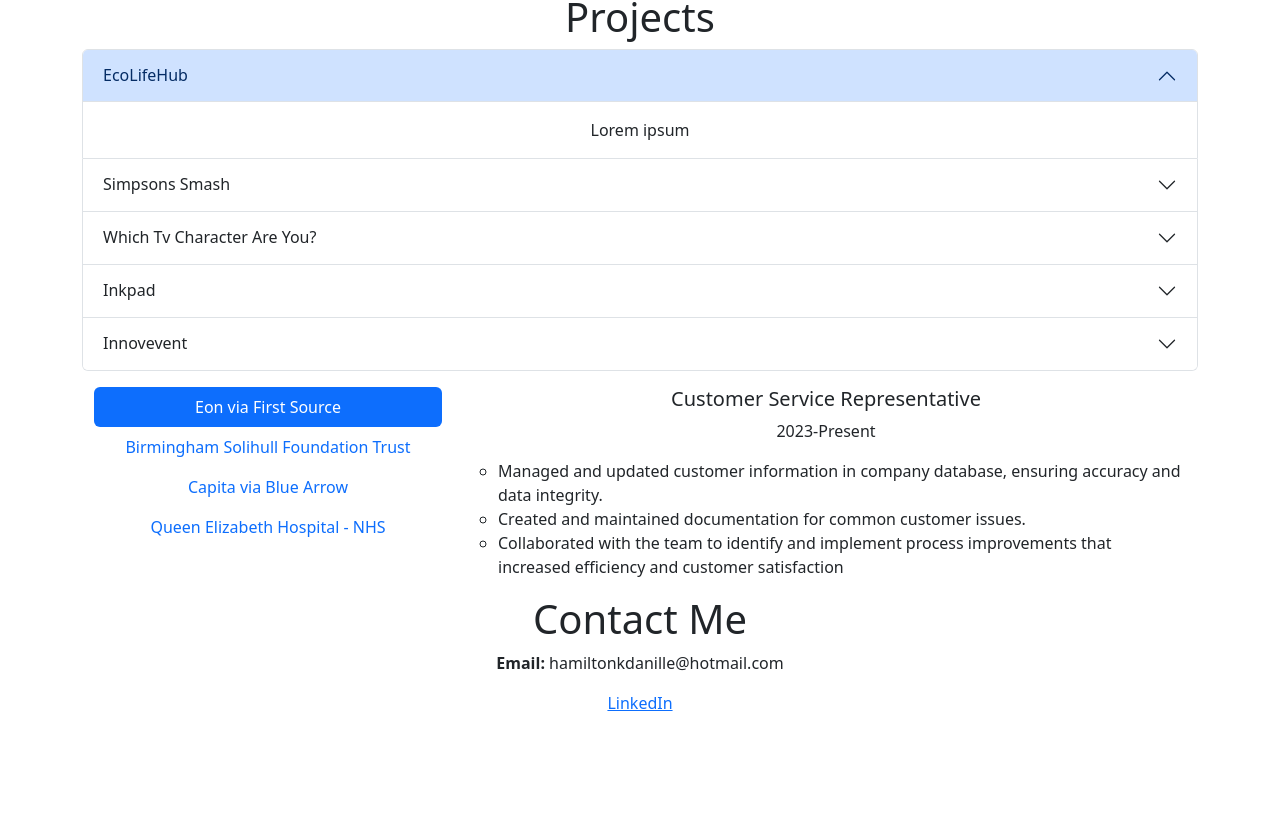
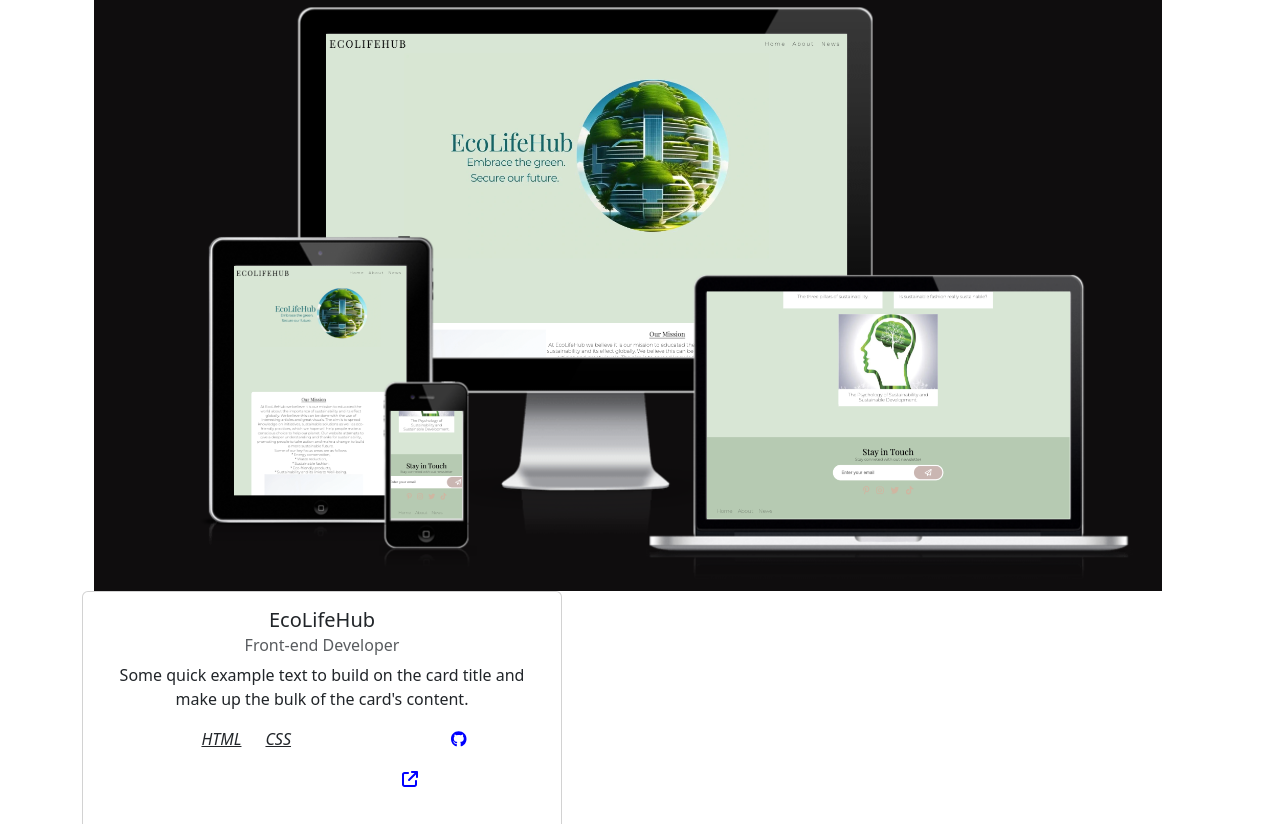
Before and after one commit to DanilleH22/portfolio, a React (Create React App) app: page / in a window 1280 px wide. Shown: the part 516-1340 px from the top of the page. Before the commit the page ends 1231 px from the top, so only its background shows below. Built offline with nearby package versions, Linux system fonts and the light colour scheme.

Commit message:
(project.js): reafctor coode for image and card text layout

```diff
--- a/src/pages/Projects.js
+++ b/src/pages/Projects.js
@@ -1,47 +1,54 @@
-import React from 'react'
-import Accordion from 'react-bootstrap/Accordion';
+import React from 'react';
+import proj1 from '../assets/proj1.png';
+import Image from 'react-bootstrap/Image';
+import Row from 'react-bootstrap/Row';
+import Col from 'react-bootstrap/Row';
+import Container from 'react-bootstrap/Container';
+import Card from 'react-bootstrap/Card';
+import styles from "../styles/Projects.module.css"
+import { FontAwesomeIcon } from '@fortawesome/react-fontawesome'
+import { faGithub } from '@fortawesome/free-brands-svg-icons';
+import { faArrowUpRightFromSquare } from '@fortawesome/free-solid-svg-icons'
 
-export default function MyAccordion() {
+const Projects = () => {
+  return (
+    <Container fluid>
+      <section id="projects">
+        {/* Project Layout with Image and Card Side by Side */}
+        <Row className="align-items-center">
+          <Col width={500} height={400}>
+            <Image src={proj1}  rounded alt="Project 1 EcoLifeHub" />
+          </Col>
+          <Col >
+            <Card style={{ width: '30rem', height: '30rem' }}>
+              <Card.Body className='project-body'>
+                <Card.Title className='project-title'>EcoLifeHub</Card.Title>
+                <Card.Subtitle className="mb-2 text-muted project-subtitle">Front-end Developer</Card.Subtitle>
+                <Card.Text className='project-text'>
+                  Some quick example text to build on the card title and make up the bulk of the card's content.
+                </Card.Text>
+                <Card.Text className={styles.projectTechnology}>HTML</Card.Text>
+                <Card.Text className={styles.projectTechnology}>CSS</Card.Text>
 
-    let data = [
-        {
-            name: "EcoLifeHub",
-            description: "Lorem ipsum"
-        },
-        {
-            name: "Simpsons Smash",
-            description: "Lorem ipsum"
-        },
-        {
-            name: "Which Tv Character Are You?",
-            description: "Lorem ipsum"
-        },
-        {
-            name: "Inkpad",
-            description: "Lorem ipsum"
-        },
-        {
-            name: "Innovevent",
-            description: "Lorem ipsum"
-        },
-    ]
 
-    return (
-        <div>
-          <h1> Projects </h1>
-        <Accordion defaultActiveKey="0">
-            {
-                data.map((item, index) => (
-                    <Accordion.Item eventKey={index.toString()} key={index}>
-                        <Accordion.Header>{item.name}</Accordion.Header>
-                        <Accordion.Body>
-                            {item.description}
-                        </Accordion.Body>
-                    </Accordion.Item>
-                ))
-            }
-        </Accordion>
-        </div>
-    );
+                {/* GitHub Link */}
+                <Card.Link className={styles.projectLink} href="https://github.com/DanilleH22/EcoLifeHub" target="_blank" aria-label="GitHub Link">
+                  <FontAwesomeIcon icon={faGithub} style={{ color: 'blue' }} />
+                </Card.Link>
 
-}
+                {/* Live Project Link */}
+                <Card.Link className={styles.projectLink} href="https://danilleh22.github.io/EcoLifeHub/" target="_blank" aria-label="Live Link">
+                <FontAwesomeIcon icon={faArrowUpRightFromSquare} style={{ color: 'blue' }} />
+                </Card.Link>
+
+
+              </Card.Body>
+            </Card>
+          </Col>
+        </Row>
+      </section>
+    </Container>
+  );
+};
+
+export default Projects;
```
